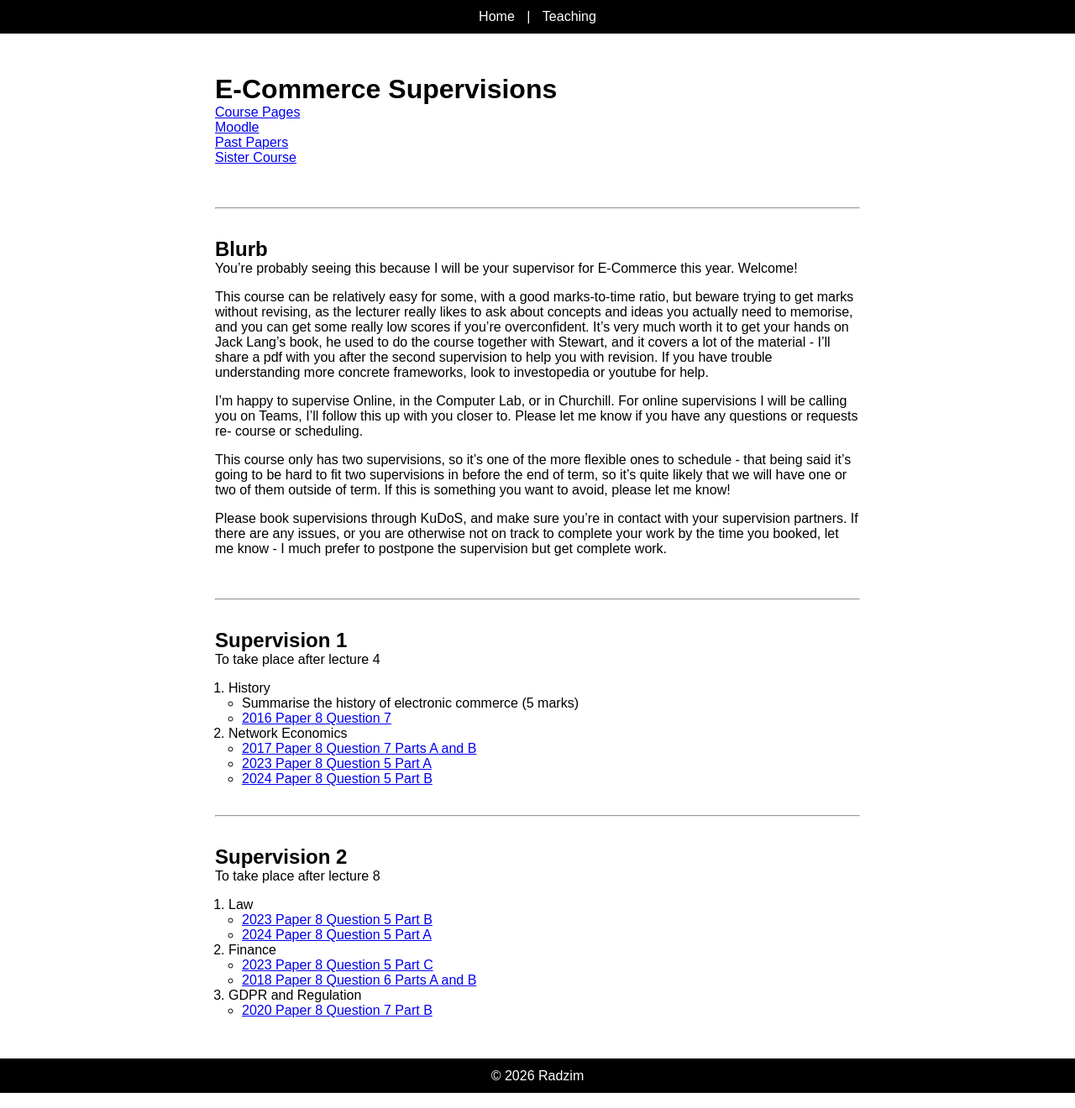
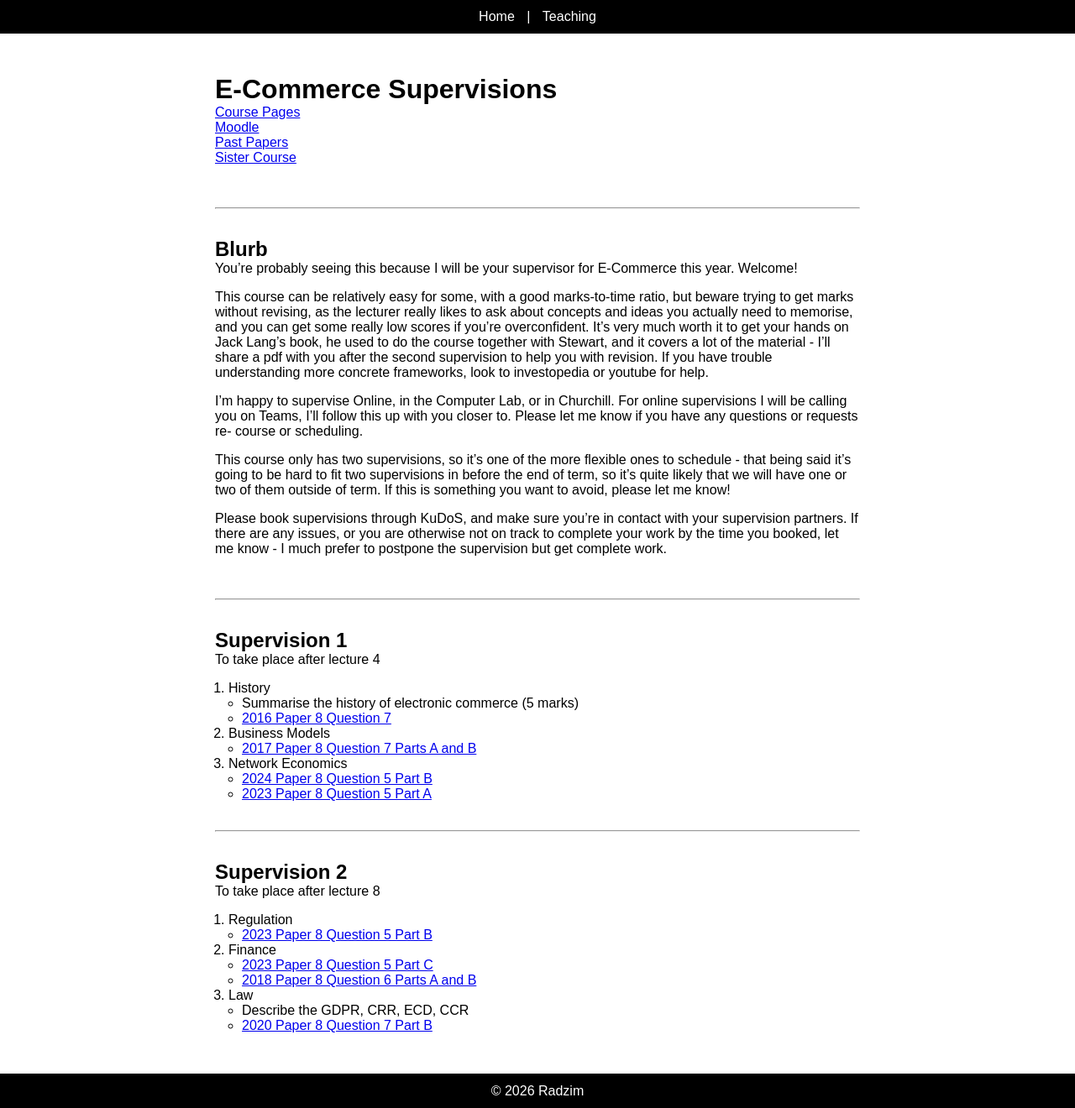
Before and after one commit to Radzim/radzim.github.io, a Jekyll site: the page built from teaching/e-commerce.md, in a window 1280 px wide. Shown: the whole page at 84% size. Built offline with Jekyll 4.4.1, drawn with Linux system fonts in a browser that asks for light colours.

Commit message:
Update e-commerce.md

```diff
--- a/teaching/e-commerce.md
+++ b/teaching/e-commerce.md
@@ -40,10 +40,12 @@ To take place after lecture 4
 - Summarise the history of electronic commerce (5 marks)
 - [2016 Paper 8 Question 7](https://www.cl.cam.ac.uk/teaching/exams/pastpapers/y2016p8q7.pdf)
 
-2. Network Economics
+2. Business Models
 - [2017 Paper 8 Question 7 Parts A and B](https://www.cl.cam.ac.uk/teaching/exams/pastpapers/y2017p8q7.pdf)
+
+3. Network Economics
+- [2024 Paper 8 Question 5 Part B](https://www.cl.cam.ac.uk/teaching/exams/pastpapers/y2024p8q5.pdf)
 - [2023 Paper 8 Question 5 Part A](https://www.cl.cam.ac.uk/teaching/exams/pastpapers/y2023p8q5.pdf)
-- [2024 Paper 8 Question 5 Part B](https://www.cl.cam.ac.uk/teaching/exams/pastpapers/y2024p8q5.pdf)
 
 <br>
 
@@ -54,13 +56,13 @@ To take place after lecture 4
 ## Supervision 2
 To take place after lecture 8
 
-1. Law
+1. Regulation
 - [2023 Paper 8 Question 5 Part B](https://www.cl.cam.ac.uk/teaching/exams/pastpapers/y2023p8q5.pdf)
-- [2024 Paper 8 Question 5 Part A](https://www.cl.cam.ac.uk/teaching/exams/pastpapers/y2024p8q5.pdf)
 
 2. Finance
 - [2023 Paper 8 Question 5 Part C](https://www.cl.cam.ac.uk/teaching/exams/pastpapers/y2023p8q5.pdf)
 - [2018 Paper 8 Question 6 Parts A and B](https://www.cl.cam.ac.uk/teaching/exams/pastpapers/y2018p8q6.pdf)
 
-3. GDPR and Regulation
+3. Law
+- Describe the GDPR, CRR, ECD, CCR
 - [2020 Paper 8 Question 7 Part B](https://www.cl.cam.ac.uk/teaching/exams/pastpapers/y2020p8q7.pdf)
```
